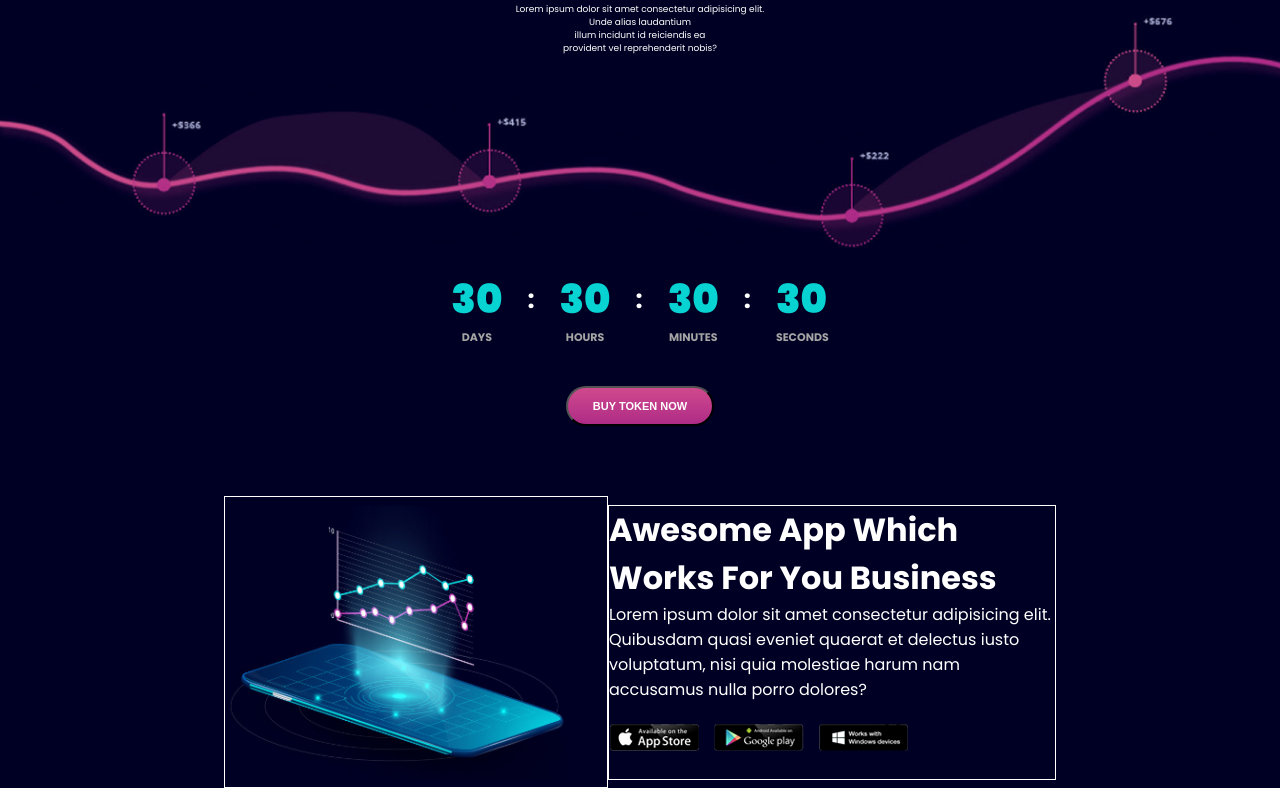
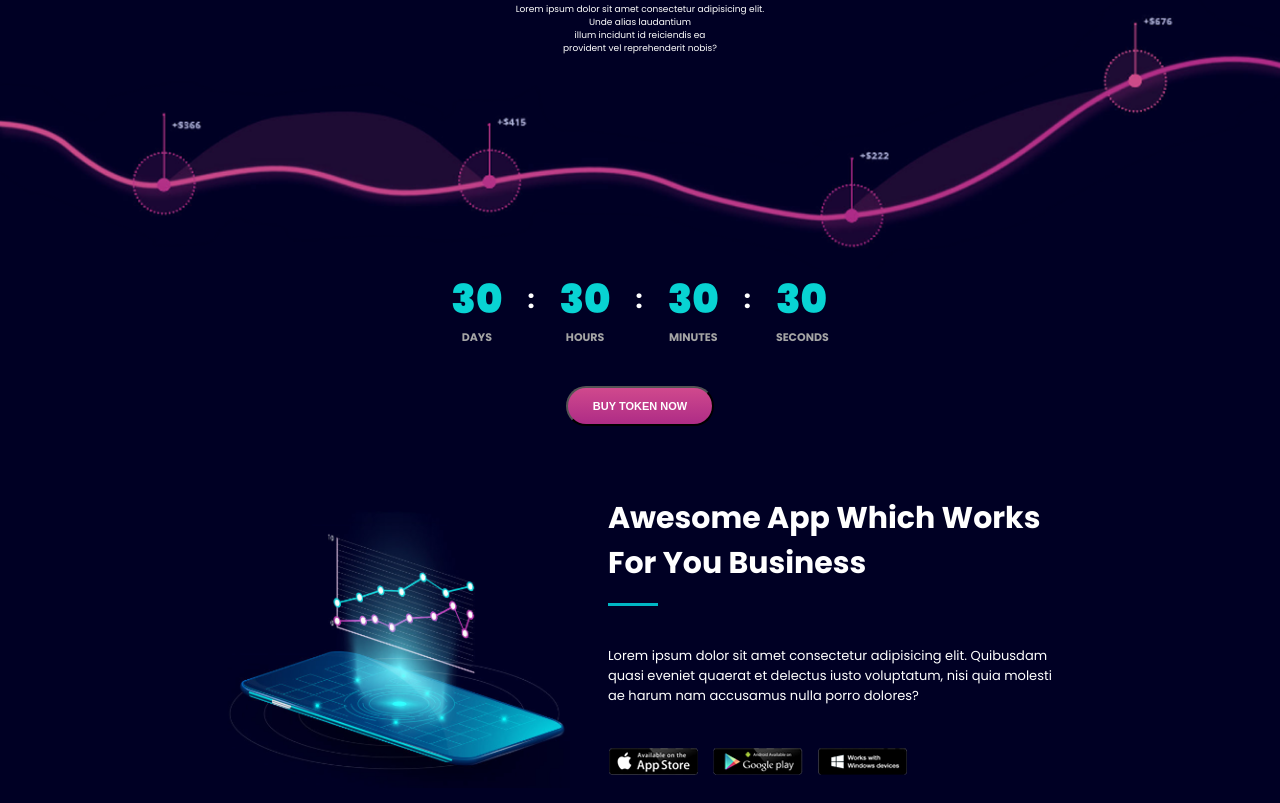
Before and after one commit to francoasevey/Cryptocurrency-Website, a plain HTML site: page index.html in a window 1280 px wide. Shown: the part 762-1565 px from the top of the page. Drawn offline with Linux system fonts and the light colour scheme.

Commit message:
app content bx css

```diff
--- a/main.css
+++ b/main.css
@@ -210,7 +210,7 @@ aside button:hover{
     height: auto;
     color: var(--color-1);
     margin-top: 40px;
-    border: 1px solid var(--color-1);
+    /*border: 1px solid var(--color-1);*/
 }
 .app .app_img_bx{
     width: 30%;
@@ -218,3 +218,25 @@ aside button:hover{
 .app .app_img_bx img{
     width: 90%;
 }
+.app .app_content_bx h1{
+    position: relative;
+    font-size: 30px;
+    list-style: 40px;
+}
+.app .app_content_bx h1::before{
+    content: '';
+    position: absolute;
+    width: 50px;
+    height: 3.5px;
+    background: var(--color-6);
+    bottom: -20px;
+    left: 0px;
+}
+.app .app_content_bx p{
+    margin-top: 60px;
+    font-size: 13px;
+    word-break: break-all;
+}
+.app .app_content_bx img{
+    margin-top: 20px;
+}
```
